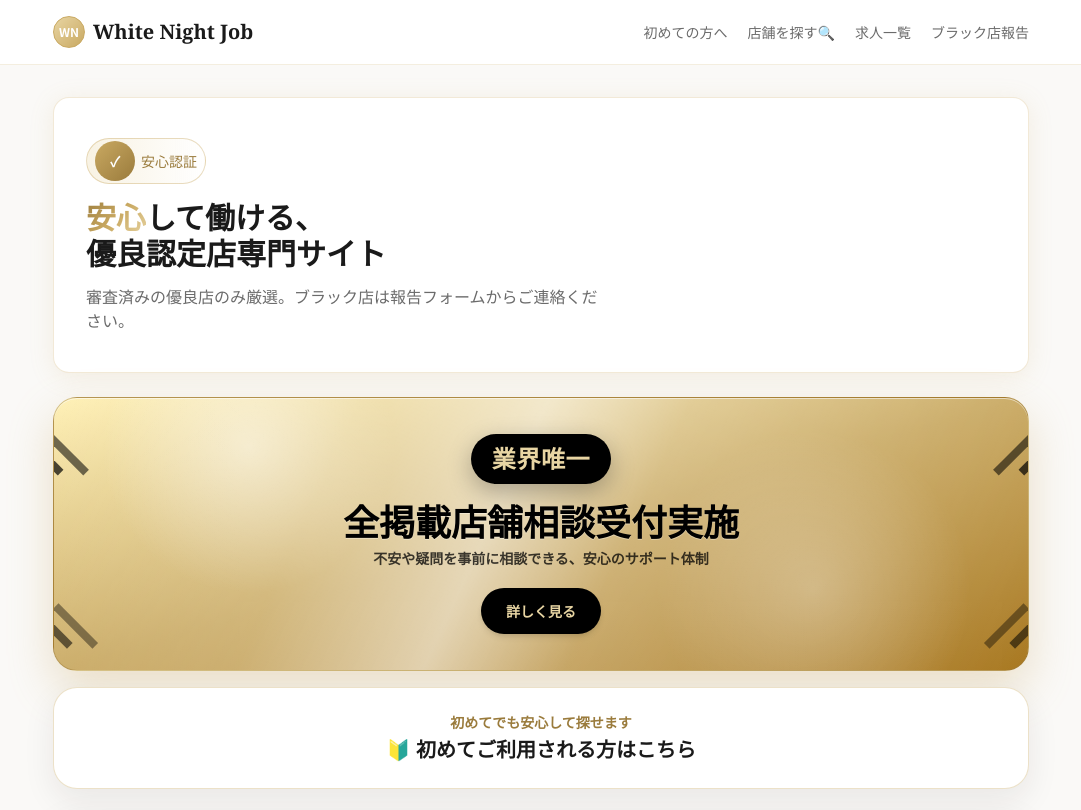
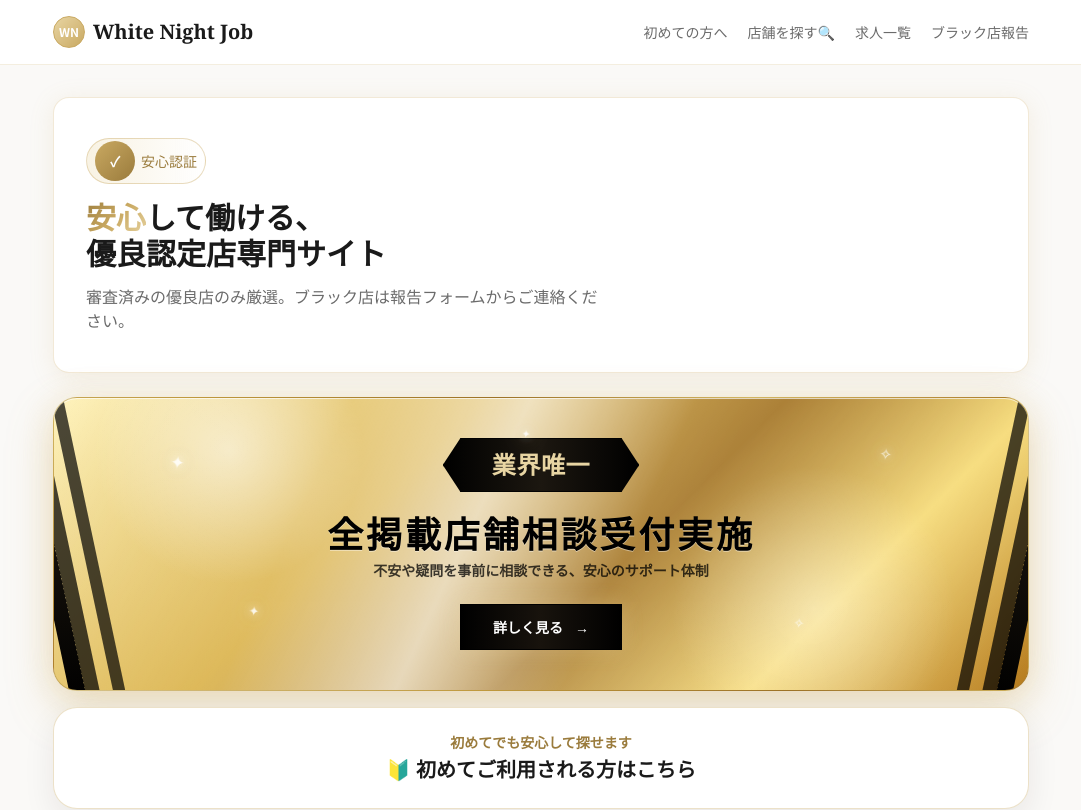
Before and after one commit to white-night-job/white-night-job, a Next.js app: page / in a window 1280 px wide. Shown: the top 810 px of the page, without its empty margins (99-1180 px from the left). Built offline with nearby package versions, Linux system fonts and the light colour scheme; no server answers.

Commit message:
トップページ修正

```diff
--- a/src/app/globals.css
+++ b/src/app/globals.css
@@ -39,6 +39,26 @@
   .animation-delay-150 {
     animation-delay: 150ms;
   }
+
+  .animation-delay-300 {
+    animation-delay: 300ms;
+  }
+
+  .animation-delay-450 {
+    animation-delay: 450ms;
+  }
+
+  .animation-delay-600 {
+    animation-delay: 600ms;
+  }
+
+  .sparkle {
+    position: absolute;
+    z-index: 1;
+    color: rgba(255, 255, 255, 0.95);
+    text-shadow: 0 0 8px rgba(255, 255, 255, 0.9), 0 0 18px rgba(232, 213, 163, 0.9);
+    animation: sparkle-twinkle 2.4s ease-in-out infinite;
+  }
 }
 
 @keyframes fade-up {
@@ -52,3 +72,16 @@
     transform: translateY(0);
   }
 }
+
+@keyframes sparkle-twinkle {
+  0%,
+  100% {
+    opacity: 0.25;
+    transform: translateY(0) scale(0.85) rotate(0deg);
+  }
+
+  45% {
+    opacity: 1;
+    transform: translateY(-2px) scale(1.12) rotate(8deg);
+  }
+}
--- a/src/app/page.tsx
+++ b/src/app/page.tsx
@@ -38,27 +38,35 @@ export default async function HomePage({ searchParams }: HomePageProps) {
         <section className="space-y-4">
           <Link
             href="#support-system"
-            className="animate-fade-up group relative block overflow-hidden rounded-3xl border border-gold-dark/40 bg-gradient-to-br from-[#fff1b8] via-gold to-[#a97922] px-5 py-7 text-center shadow-[0_18px_45px_rgba(201,169,98,0.32),inset_0_1px_0_rgba(255,255,255,0.55)] transition-all duration-300 hover:-translate-y-1 hover:shadow-[0_24px_60px_rgba(201,169,98,0.45),0_0_42px_rgba(232,213,163,0.48)] sm:px-8 sm:py-9"
+            className="animate-fade-up group relative block overflow-hidden rounded-3xl border border-gold-dark/40 bg-[linear-gradient(135deg,#fff4bf_0%,#d8ad3d_34%,#9f6d18_58%,#f7dc7a_78%,#b57a1d_100%)] px-5 py-8 text-center shadow-[0_18px_45px_rgba(201,169,98,0.34),0_0_32px_rgba(232,213,163,0.32),inset_0_1px_0_rgba(255,255,255,0.65)] transition-all duration-300 hover:-translate-y-0.5 hover:shadow-[0_24px_60px_rgba(201,169,98,0.48),0_0_50px_rgba(232,213,163,0.55),inset_0_1px_0_rgba(255,255,255,0.75)] sm:px-8 sm:py-10"
           >
             <span
-              className="absolute inset-0 bg-[linear-gradient(115deg,transparent_0%,rgba(255,255,255,0.18)_28%,rgba(255,255,255,0.62)_45%,rgba(255,255,255,0.22)_58%,transparent_100%),radial-gradient(circle_at_20%_18%,rgba(255,255,255,0.55),transparent_18%),radial-gradient(circle_at_78%_70%,rgba(255,255,255,0.32),transparent_20%)] opacity-90"
+              className="absolute inset-0 bg-[linear-gradient(115deg,transparent_0%,rgba(255,255,255,0.18)_27%,rgba(255,255,255,0.72)_43%,rgba(255,255,255,0.18)_58%,transparent_100%),radial-gradient(circle_at_18%_18%,rgba(255,255,255,0.58),transparent_16%),radial-gradient(circle_at_78%_72%,rgba(255,255,255,0.36),transparent_18%)] opacity-95"
               aria-hidden
             />
-            <span className="absolute -left-8 top-5 h-16 w-2 -rotate-45 bg-black/70 shadow-[18px_18px_0_rgba(0,0,0,0.55)] sm:-left-5" aria-hidden />
-            <span className="absolute -left-2 bottom-4 h-14 w-2 -rotate-45 bg-black/55 shadow-[18px_18px_0_rgba(0,0,0,0.4)]" aria-hidden />
-            <span className="absolute -right-8 top-5 h-16 w-2 rotate-45 bg-black/70 shadow-[-18px_18px_0_rgba(0,0,0,0.55)] sm:-right-5" aria-hidden />
-            <span className="absolute -right-2 bottom-4 h-14 w-2 rotate-45 bg-black/55 shadow-[-18px_18px_0_rgba(0,0,0,0.4)]" aria-hidden />
-            <span className="relative mx-auto inline-flex rounded-full border border-black/70 bg-black px-5 py-2 font-serif text-xl font-bold tracking-wide text-gold-light shadow-[0_8px_24px_rgba(0,0,0,0.28)] sm:text-2xl">
+            <span className="sparkle left-[12%] top-[18%]">✦</span>
+            <span className="sparkle animation-delay-150 right-[14%] top-[16%] text-sm">✧</span>
+            <span className="sparkle animation-delay-300 left-[20%] bottom-[24%] text-xs">✦</span>
+            <span className="sparkle animation-delay-450 right-[23%] bottom-[20%] text-xs">✧</span>
+            <span className="sparkle animation-delay-600 left-[48%] top-[10%] text-[10px]">✦</span>
+            <span className="absolute -left-7 top-[-20px] h-[calc(100%+40px)] w-3 -rotate-12 bg-gradient-to-b from-black via-[#15110b] to-black shadow-[14px_0_0_rgba(0,0,0,0.72)] sm:-left-4 sm:w-4" aria-hidden />
+            <span className="absolute left-3 top-[-20px] h-[calc(100%+40px)] w-2 -rotate-12 bg-black/70 sm:left-7 sm:w-3" aria-hidden />
+            <span className="absolute -right-7 top-[-20px] h-[calc(100%+40px)] w-3 rotate-12 bg-gradient-to-b from-black via-[#15110b] to-black shadow-[-14px_0_0_rgba(0,0,0,0.72)] sm:-right-4 sm:w-4" aria-hidden />
+            <span className="absolute right-3 top-[-20px] h-[calc(100%+40px)] w-2 rotate-12 bg-black/70 sm:right-7 sm:w-3" aria-hidden />
+            <span className="relative mx-auto inline-flex [clip-path:polygon(9%_0,91%_0,100%_50%,91%_100%,9%_100%,0_50%)] border border-black/80 bg-gradient-to-r from-black via-[#1c1710] to-black px-8 py-2.5 font-serif text-xl font-bold tracking-wide text-gold-light shadow-[0_10px_26px_rgba(0,0,0,0.34)] sm:px-12 sm:text-2xl">
               業界唯一
             </span>
-            <span className="relative mt-4 block text-2xl font-black leading-tight text-black drop-shadow-[0_1px_0_rgba(255,255,255,0.35)] sm:text-4xl">
-              全掲載店舗相談受付実施
+            <span className="relative mx-auto mt-5 block max-w-[18rem] text-2xl font-black leading-tight tracking-[0.08em] text-black drop-shadow-[0_1px_0_rgba(255,255,255,0.45)] sm:max-w-none sm:text-4xl">
+              全掲載店舗
+              <br className="sm:hidden" />
+              相談受付実施
             </span>
             <span className="relative mt-2 block text-sm font-semibold text-black/75">
               不安や疑問を事前に相談できる、安心のサポート体制
             </span>
-            <span className="relative mx-auto mt-5 inline-flex min-h-11 items-center justify-center rounded-full border border-black/70 bg-black px-6 py-3 text-sm font-bold text-gold-light shadow-md transition-transform duration-300 group-hover:scale-105">
+            <span className="relative mx-auto mt-6 inline-flex min-h-11 items-center justify-center border border-black bg-gradient-to-r from-black via-[#18130d] to-black px-8 py-3 text-sm font-bold text-white shadow-[0_0_20px_rgba(232,213,163,0.28)] transition-all duration-300 group-hover:-translate-y-0.5 group-hover:shadow-[0_0_28px_rgba(232,213,163,0.42)]">
               詳しく見る
+              <span className="ml-3 text-white">→</span>
             </span>
           </Link>
           <Link
```
